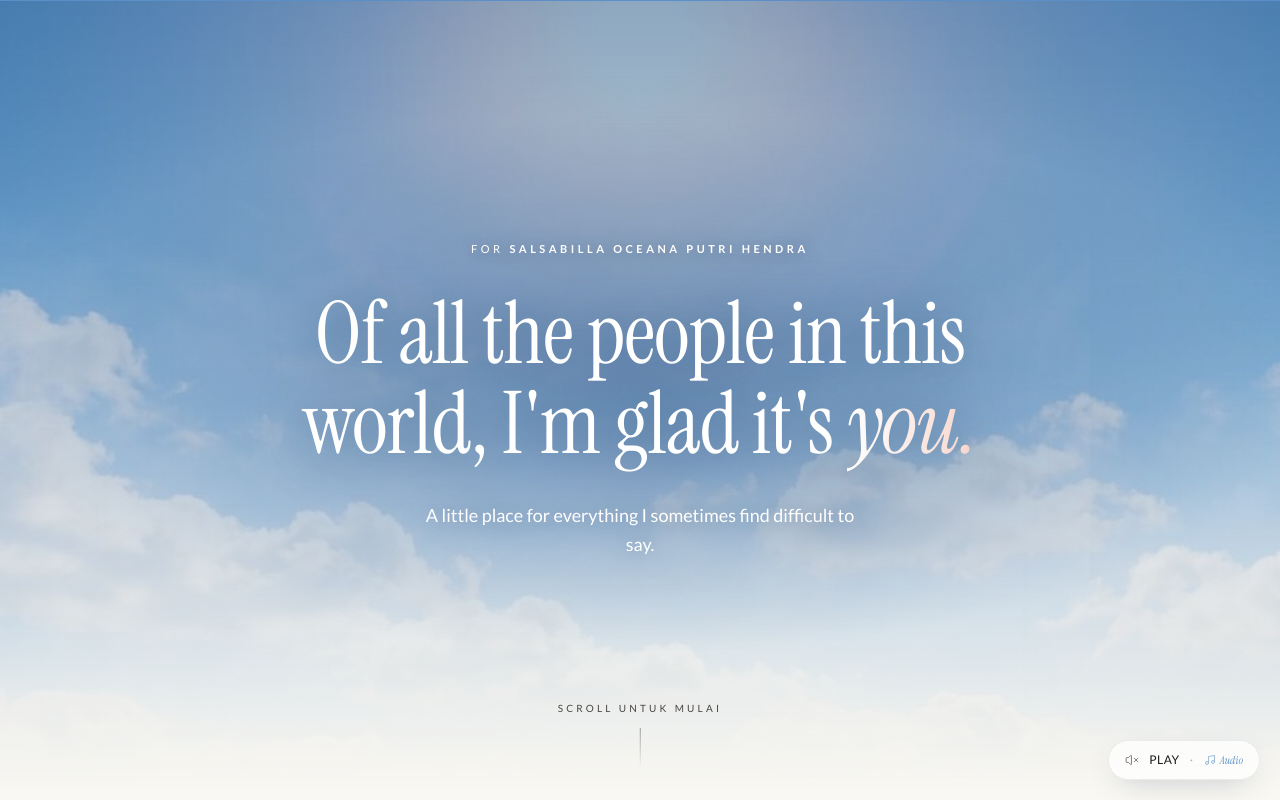
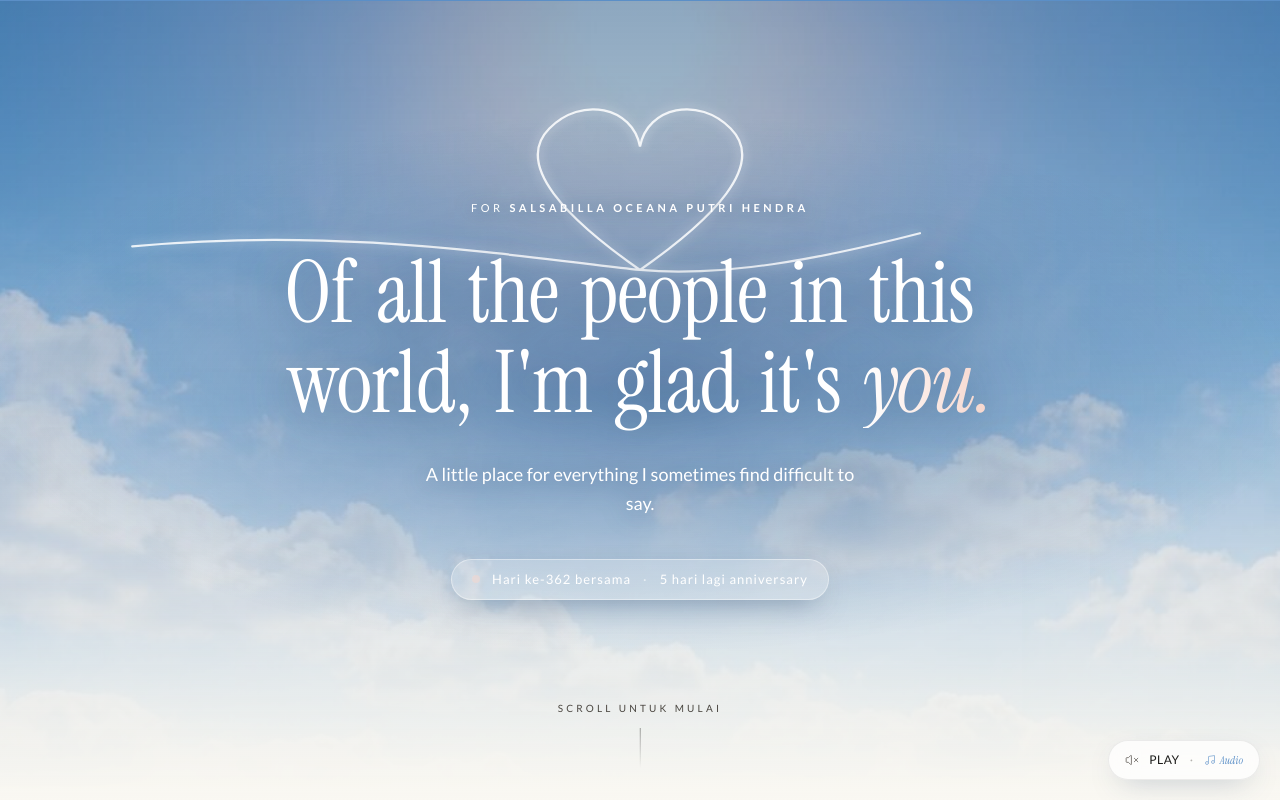
Before and after one commit to DimasHidayat24/universe, a React (Vite) app: page / in a window 1280 px wide. Shown: the top 800 px of the page. Built offline with nearby package versions, Linux system fonts and the light colour scheme; a web font is replaced by a local one.

Commit message:
Hero: pesawat jejak hati, judul kata demi kata, penghitung hari

```diff
--- a/src/App.tsx
+++ b/src/App.tsx
@@ -7,6 +7,7 @@ import { Reveal } from './components/Reveal';
 import { BoardingPass } from './components/BoardingPass';
 import { PhotoMarquee } from './components/PhotoMarquee';
 import { LetterEnvelope } from './components/LetterEnvelope';
+import { HeartFlight } from './components/HeartFlight';
 import gallery1 from './assets/images/gallery/gallery-1.jpg';
 import gallery2 from './assets/images/gallery/gallery-2.jpg';
 import gallery3 from './assets/images/gallery/gallery-3.jpg';
@@ -46,6 +47,15 @@ const Kicker: React.FC<{ n: string; label: string; className?: string }> = ({ n,
   </div>
 );
 
+function daysUntilAnniversary(iso: string) {
+  const [, m, d] = iso.split('-').map(Number);
+  const now = new Date();
+  const today = Date.UTC(now.getFullYear(), now.getMonth(), now.getDate());
+  let next = Date.UTC(now.getFullYear(), m - 1, d);
+  if (next < today) next = Date.UTC(now.getFullYear() + 1, m - 1, d);
+  return Math.round((next - today) / 86400000);
+}
+
 function daysTogether(iso: string) {
   const start = new Date(`${iso}T00:00:00+07:00`).getTime();
   return Math.max(0, Math.floor((Date.now() - start) / 86400000));
@@ -59,6 +69,7 @@ export default function App() {
   const [showOneLastThing, setShowOneLastThing] = useState(false);
   const [activeMsg, setActiveMsg] = useState(0);
   const [days] = useState(() => daysTogether(config.startDateISO));
+  const [anniv] = useState(() => daysUntilAnniversary(config.startDateISO));
 
   const { scrollYProgress } = useScroll();
   const progress = useSpring(scrollYProgress, { stiffness: 90, damping: 28, restDelta: 0.001 });
@@ -142,6 +153,10 @@ export default function App() {
           <div className="absolute inset-0 bg-gradient-to-b from-[#2F5F96]/55 via-[#4A80BC]/25 via-55% to-[#FAF8F2]" aria-hidden="true" />
           <div className="absolute inset-0 bg-[radial-gradient(ellipse_70%_45%_at_50%_48%,rgba(47,95,150,0.55),transparent_75%)]" aria-hidden="true" />
 
+          <div className="absolute inset-x-0 top-[7%] h-[34%] pointer-events-none z-[5]">
+            <HeartFlight />
+          </div>
+
           <motion.div
             style={{ y: textY, opacity: textO }}
             className="relative z-10 h-full max-w-5xl mx-auto px-6 flex flex-col items-center justify-center text-center"
@@ -153,14 +168,39 @@ export default function App() {
             </Reveal>
             <Reveal delay={0.1}>
               <h1 className="mt-8 font-serif text-[2.6rem] sm:text-6xl lg:text-[5.4rem] leading-[1.04] tracking-[-0.01em] text-balance text-white drop-shadow-[0_2px_24px_rgba(28,60,100,0.55)]">
-                Of all the people in this world, I'm glad it's{' '}
-                <span className="font-italic-serif bg-gradient-to-r from-white to-[#F6D5CB] bg-clip-text text-transparent">you.</span>
+                {"Of all the people in this world, I'm glad it's".split(' ').map((w, i) => (
+                  <motion.span
+                    key={i}
+                    className="inline-block mr-[0.25em]"
+                    initial={reduce ? false : { opacity: 0, y: 18, filter: 'blur(8px)' }}
+                    animate={{ opacity: 1, y: 0, filter: 'blur(0px)' }}
+                    transition={{ duration: 0.8, delay: 0.3 + i * 0.09, ease: [0.22, 1, 0.36, 1] }}
+                  >
+                    {w}
+                  </motion.span>
+                ))}
+                <motion.span
+                  className="inline-block font-italic-serif bg-gradient-to-r from-white to-[#F6D5CB] bg-clip-text text-transparent"
+                  initial={reduce ? false : { opacity: 0, scale: 0.8, filter: 'blur(10px)' }}
+                  animate={{ opacity: 1, scale: 1, filter: 'blur(0px)' }}
+                  transition={{ duration: 1.1, delay: 1.4, ease: [0.22, 1, 0.36, 1] }}
+                >
+                  you.
+                </motion.span>
               </h1>
             </Reveal>
             <Reveal delay={0.2}>
               <p className="mt-8 max-w-md mx-auto text-base sm:text-lg leading-relaxed text-white font-normal drop-shadow-[0_1px_12px_rgba(28,60,100,0.6)]">
                 A little place for everything I sometimes find difficult to say.
               </p>
+            </Reveal>
+            <Reveal delay={0.3}>
+              <div className="mt-10 inline-flex items-center gap-3 rounded-full bg-white/20 backdrop-blur-md border border-white/40 px-5 py-2.5 text-[12px] sm:text-[13px] tracking-[0.08em] text-white shadow-[0_10px_30px_-12px_rgba(28,60,100,0.6)]">
+                <span className="h-2 w-2 rounded-full bg-[#F6D5CB] animate-pulse" aria-hidden="true" />
+                <span>Hari ke-{(days + 1).toLocaleString('id-ID')} bersama</span>
+                <span className="text-white/60" aria-hidden="true">·</span>
+                <span>{anniv === 0 ? 'Hari ini anniversary kita ♡' : `${anniv} hari lagi anniversary`}</span>
+              </div>
             </Reveal>
           </motion.div>
 
--- /dev/null
+++ b/src/components/HeartFlight.tsx
@@ -0,0 +1,36 @@
+import React from 'react';
+import { motion, useReducedMotion } from 'motion/react';
+
+// Flight path: enters from the left, loops a heart in the middle of the sky, exits right.
+const PATH =
+  'M -60 210 C 150 190, 320 215, 500 236 C 420 180, 360 120, 400 80 C 435 44, 492 56, 500 100 C 508 56, 565 44, 600 80 C 640 120, 580 180, 500 236 C 660 250, 860 180, 1080 120';
+const DUR = 7;
+
+/** A little OLU 1910 plane drawing a heart-shaped contrail across the hero sky. */
+export const HeartFlight: React.FC = () => {
+  const reduce = useReducedMotion();
+  return (
+    <svg viewBox="0 0 1000 300" preserveAspectRatio="xMidYMid meet" className="w-full h-full overflow-visible" aria-hidden="true">
+      <motion.path
+        d={PATH}
+        fill="none"
+        stroke="white"
+        strokeOpacity={0.85}
+        strokeWidth={2.5}
+        strokeLinecap="round"
+        strokeDasharray="1 7"
+        initial={{ pathLength: reduce ? 1 : 0 }}
+        animate={{ pathLength: 1 }}
+        transition={{ duration: DUR, delay: 1, ease: 'linear' }}
+        style={{ filter: 'drop-shadow(0 0 6px rgba(255,255,255,0.7))' }}
+      />
+      {!reduce && (
+        <g opacity="0">
+          <set attributeName="opacity" to="1" begin="1s" />
+          <animateMotion dur={`${DUR}s`} begin="1s" fill="freeze" rotate="auto" path={PATH} />
+          <path d="M8 0 L-6 -7 L-3 0 L-6 7 Z M-1 -1 L-4 -12 L1 -12 L4 -1 Z M-1 1 L-4 12 L1 12 L4 1 Z" fill="white" />
+        </g>
+      )}
+    </svg>
+  );
+};
```
